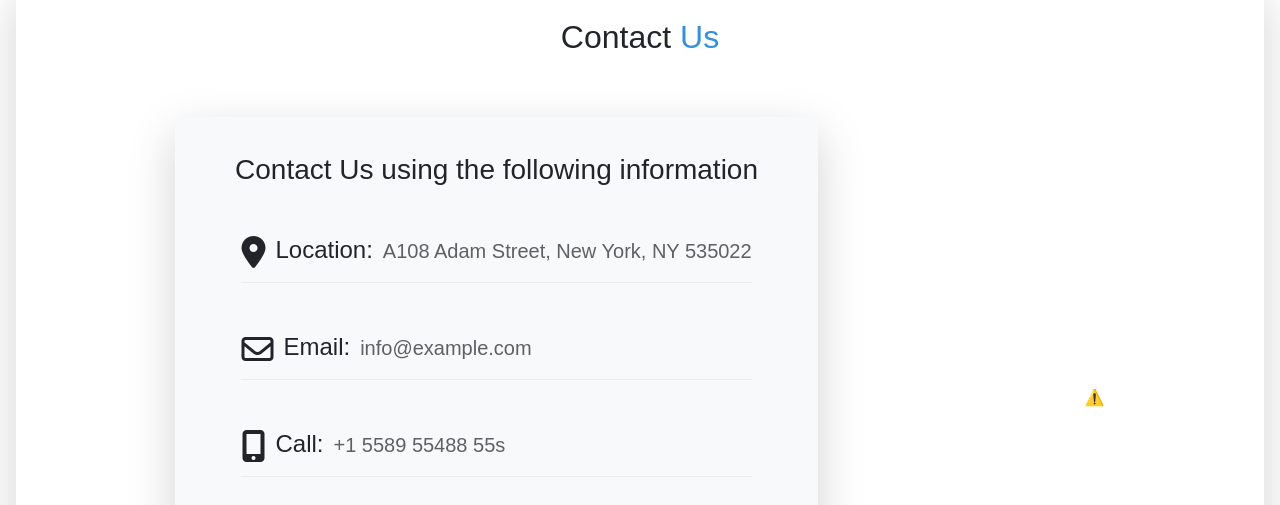
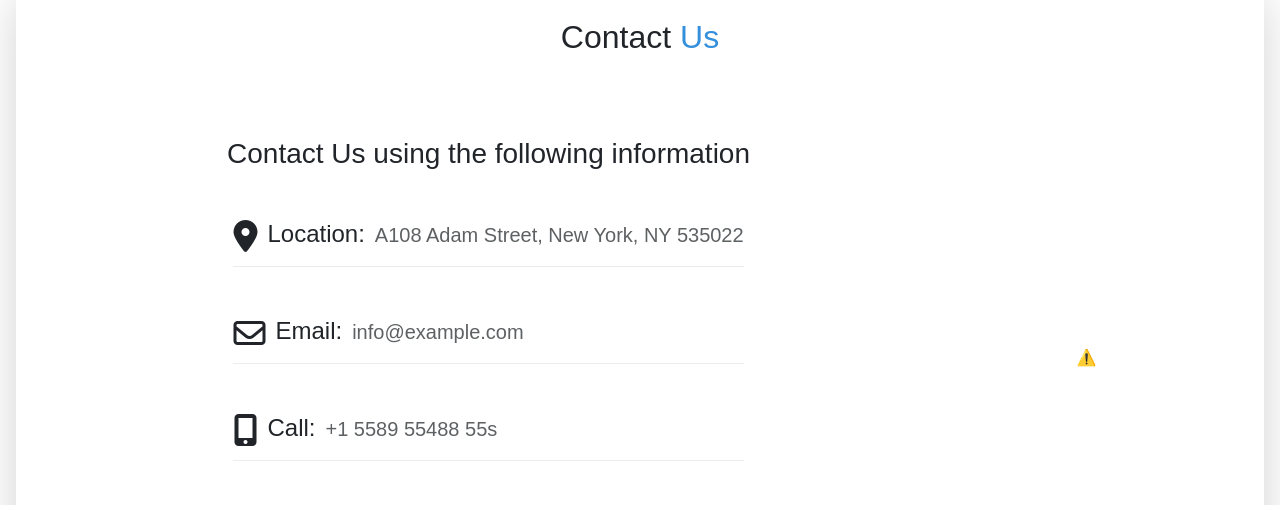
Before and after one commit to ibnisah/dynam-engineering, a plain HTML site: page index.html in a window 1280 px wide. Shown: the part 2790-3295 px from the top of the page. Drawn offline with nearby package versions, Linux system fonts and the light colour scheme; no server answers.

Commit message:
Edited contact section

```diff
--- a/index.html
+++ b/index.html
@@ -223,7 +223,7 @@
 
 
             <div class="contact-us-content">
-                <div class="contact-info shadow-lg p-3 mb-5 bg-body-tertiary rounded">
+                <div class="contact-info">
                    <h3 class="section-header">Contact Us using the following information</h3>
 
                    <div class=" info address">
```
